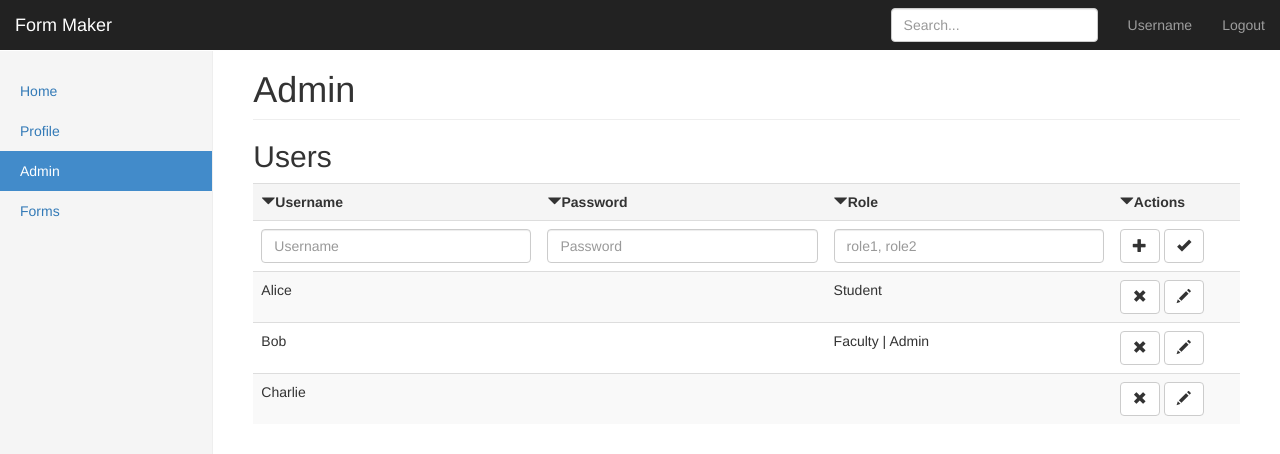
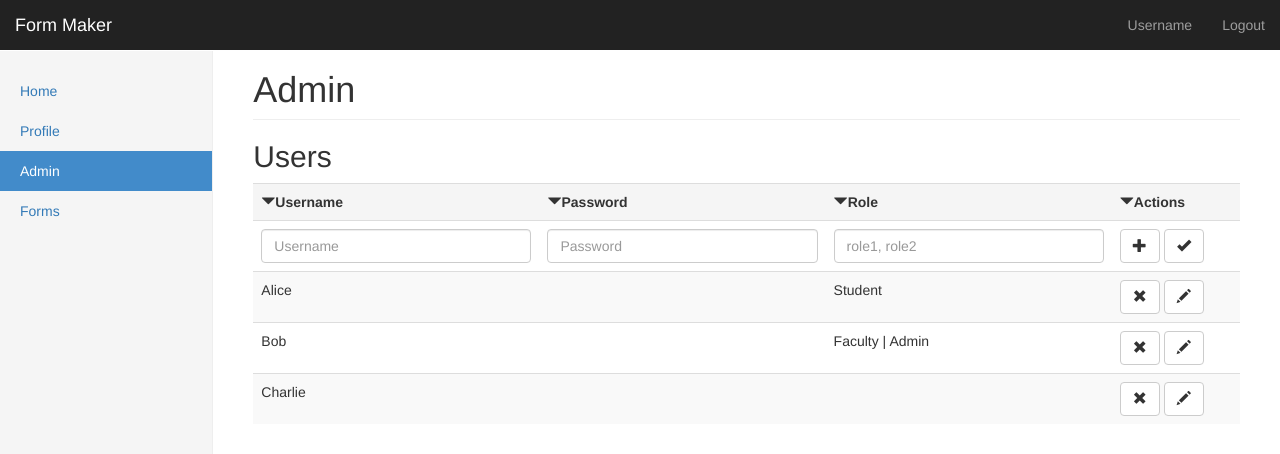
Before and after one commit to mingzhexu/WebDevSpring2016, a website: page public/assignment/admin.html in a window 1280 px wide. Drawn offline with nearby package versions, Linux system fonts and the light colour scheme.

Commit message:
Assignment 01 final commit

```diff
--- a/public/assignment/admin.html
+++ b/public/assignment/admin.html
@@ -37,9 +37,6 @@
                 <li><a href="profile.html">Username</a></li>
                 <li><a href="home.html">Logout</a></li>
             </ul>
-            <form class="navbar-form navbar-right">
-                <input type="text" class="form-control" placeholder="Search...">
-            </form>
         </div>
     </div>
 </nav>
```
Also changed, not shown: public/assignment/forms.html (+0 -3 lines), public/assignment/home.html (+0 -3 lines), public/assignment/login.html (+0 -3 lines), public/assignment/profile.html (+0 -3 lines), public/assignment/register.html (+0 -3 lines).
